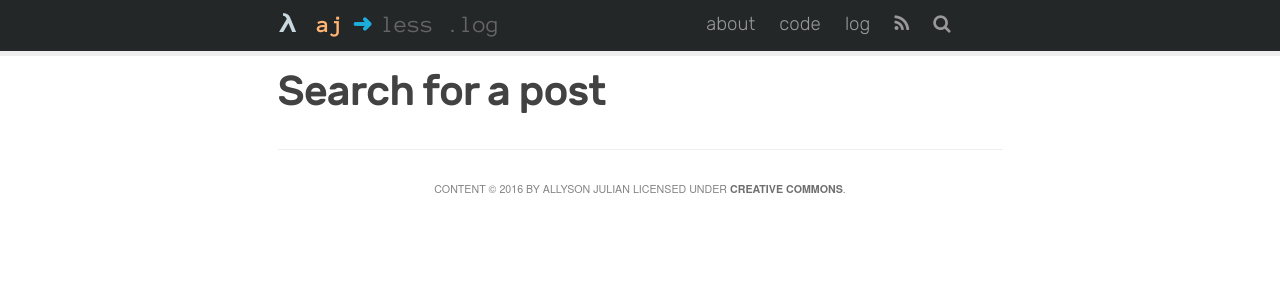
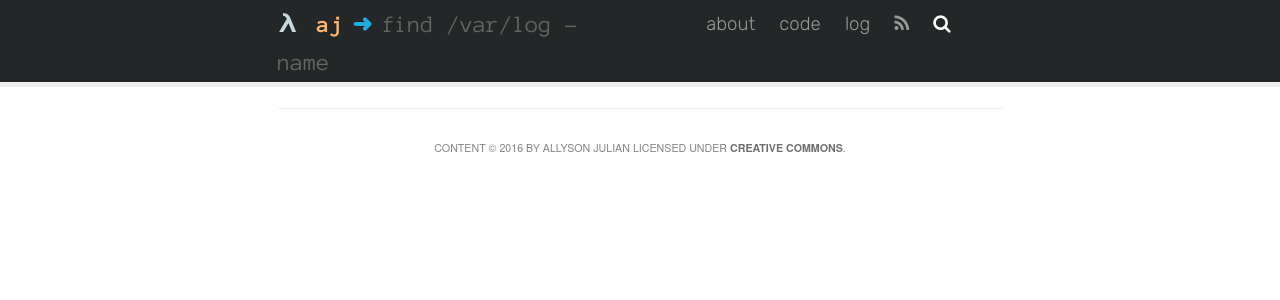
Before and after one commit to 0x414A/0x414a.github.io, a Jekyll site: the page built from search.md, in a window 1280 px wide. Shown: the top 300 px of the page. Built offline with Jekyll 4.4.1, drawn with Linux system fonts in a browser that asks for light colours; nearby versions of some CDN libraries; comment, search, counter and statistics services are not loaded.

Commit message:
Make search page fancier

```diff
--- a/_includes/header.html
+++ b/_includes/header.html
@@ -15,6 +15,8 @@
             ls /home/{{ site.title }}/<span>{{ page.title }}</span>
           {% when 'about' %}
             whoami
+          {% when 'search' %}
+            find /var/log -name
           {% else %}
             less <span>{{ page.date|date: "%Y-%m-%d" }}</span>.log
         {% endcase %}
--- a/_includes/nav.html
+++ b/_includes/nav.html
@@ -20,7 +20,7 @@
 
           <!-- Search -->
           <li>
-            <a class="nav-item" href="{{ site.url }}/search/">
+            <a class="nav-item {% if page.display_type == 'search' %}nav-item-active{% endif %}" href="{{ site.url }}/search/">
               <i class="fa fa-search" aria-hidden="true"></i>
             </a>
           </li>
--- a/search.md
+++ b/search.md
@@ -1,10 +1,9 @@
 ---
 layout: page
-title: Search
+title: search
 exclude_from_nav: true
+display_type: search
 ---
-
-## Search for a post
 
 <script>
   (function() {
```
